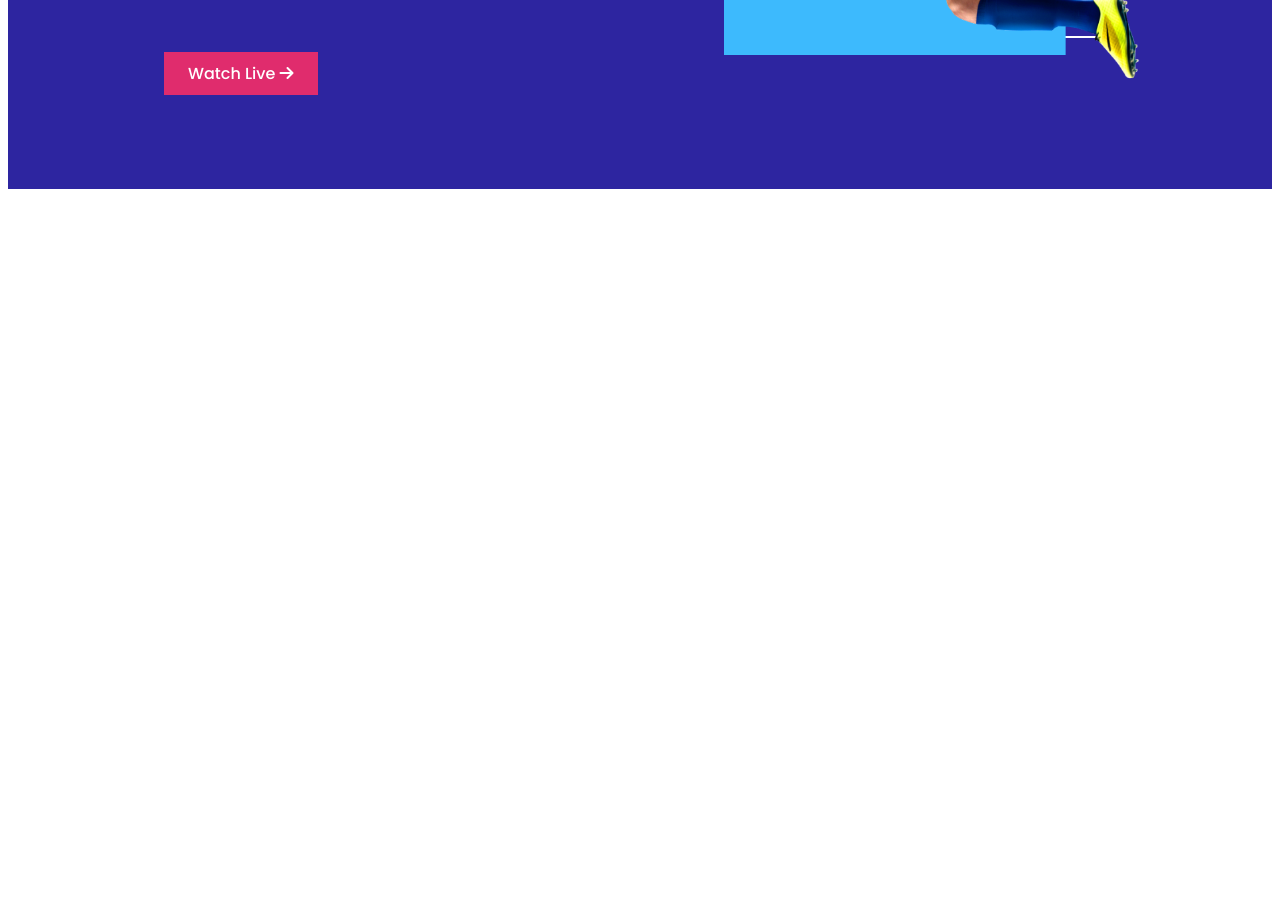
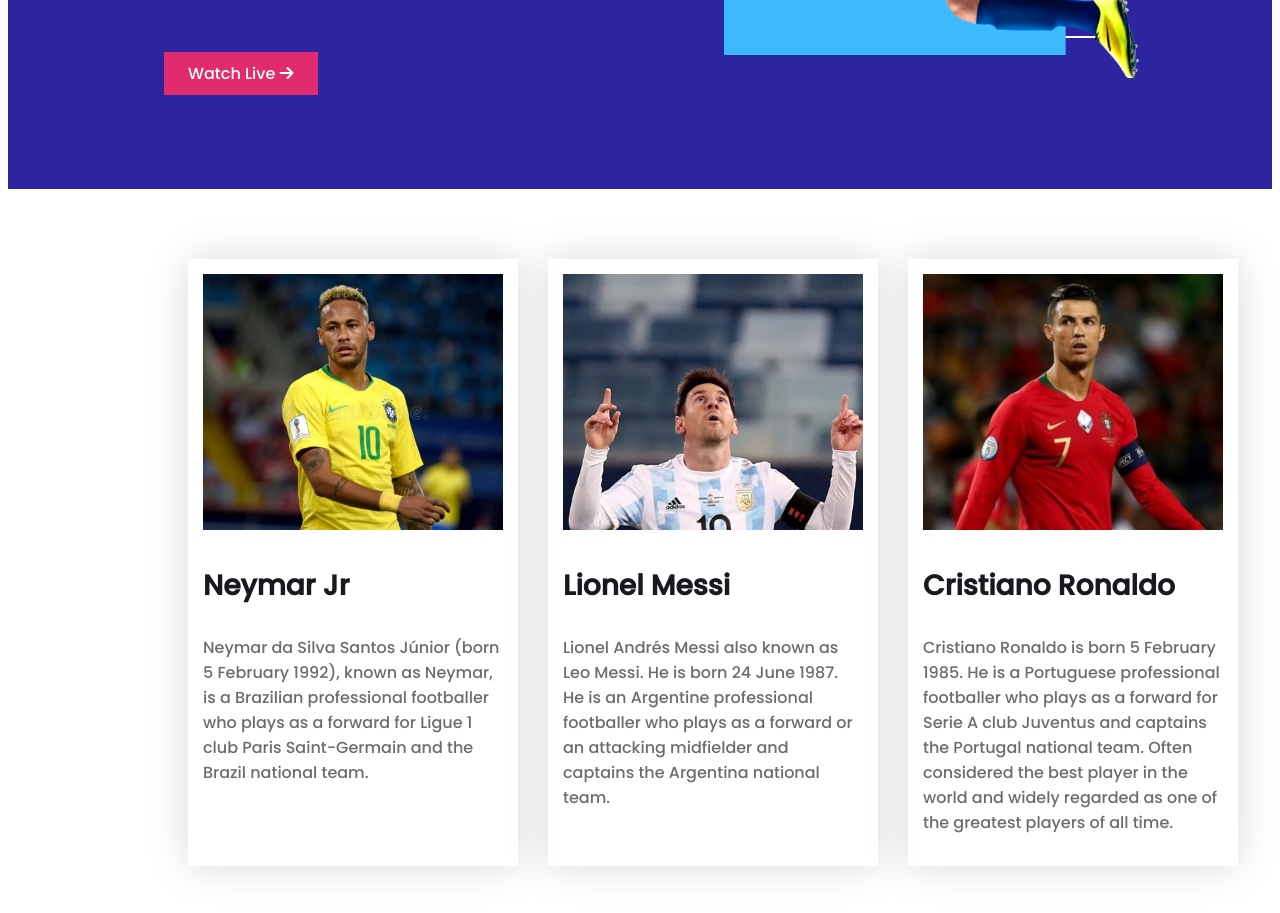
Before and after one commit to jahidgulap/ResponsiveFootballMain, a plain HTML site: page index.html in a window 1280 px wide. Shown: the part 503-1416 px from the top of the page. Before the commit the page ends 800 px from the top, so only its background shows below. Drawn offline with Linux system fonts and the light colour scheme.

Commit message:
gallery model ready

```diff
--- a/index.html
+++ b/index.html
@@ -31,6 +31,26 @@
 
     </header>
       <!-- header part End -->
+    <main>
+          <section class="gallery">
+              <div class="player-info">
+                  <img src="images/players/player-1.png" alt="">
+                  <h3>Neymar Jr</h3>
+                  <p>Neymar da Silva Santos Júnior (born 5 February 1992), known as Neymar, is a Brazilian professional footballer who plays as a forward for Ligue 1 club Paris Saint-Germain and the Brazil national team.</p>
+              </div>
+              <div class="player-info">
+                  <img src="images/players/player-2.png" alt="">
+                  <h3>Lionel Messi</h3>
+                  <p>Lionel Andrés Messi also known as Leo Messi. He is born 24 June 1987. He is an Argentine professional footballer who plays as a forward or an attacking midfielder and captains the Argentina national team.</p>
+              </div>
+              <div class="player-info">
+                  <img src="images/players/player-3.png" alt="">
+                  <h3>Cristiano Ronaldo</h3>
+                  <p>Cristiano Ronaldo is born 5 February 1985. He is a Portuguese professional footballer who plays as a forward for Serie A club Juventus and captains the Portugal national  team. Often considered the best player in the world and widely regarded as one of the greatest players of all time.</p>
+              </div>
+
+          </section>
+      </main>
 
 
 </body>
--- a/style.css
+++ b/style.css
@@ -35,3 +35,31 @@ header{
     transform:  rotateZ(100deg);
     transition: transform 5s ease;
 }
+
+/* Palyer information starts from here */
+
+.gallery{
+    display: grid;
+    grid-template-columns: repeat(3, 1fr);
+    grid-gap: 30px;
+    margin: 180px;
+    margin-top: 70px;
+
+}
+.player-info{
+    box-shadow: 0px 0px 40px rgba(0, 0, 0, 0.15);
+    padding:15px ;
+}
+
+.player-info img{
+    width: 300px;
+    height:256px
+}
+.player-info h3{
+    color: #18191F;
+    font-size: 28px;
+}
+.player-info p{
+    color: #6C6C6C;
+    font-size: 16px;
+}
```
